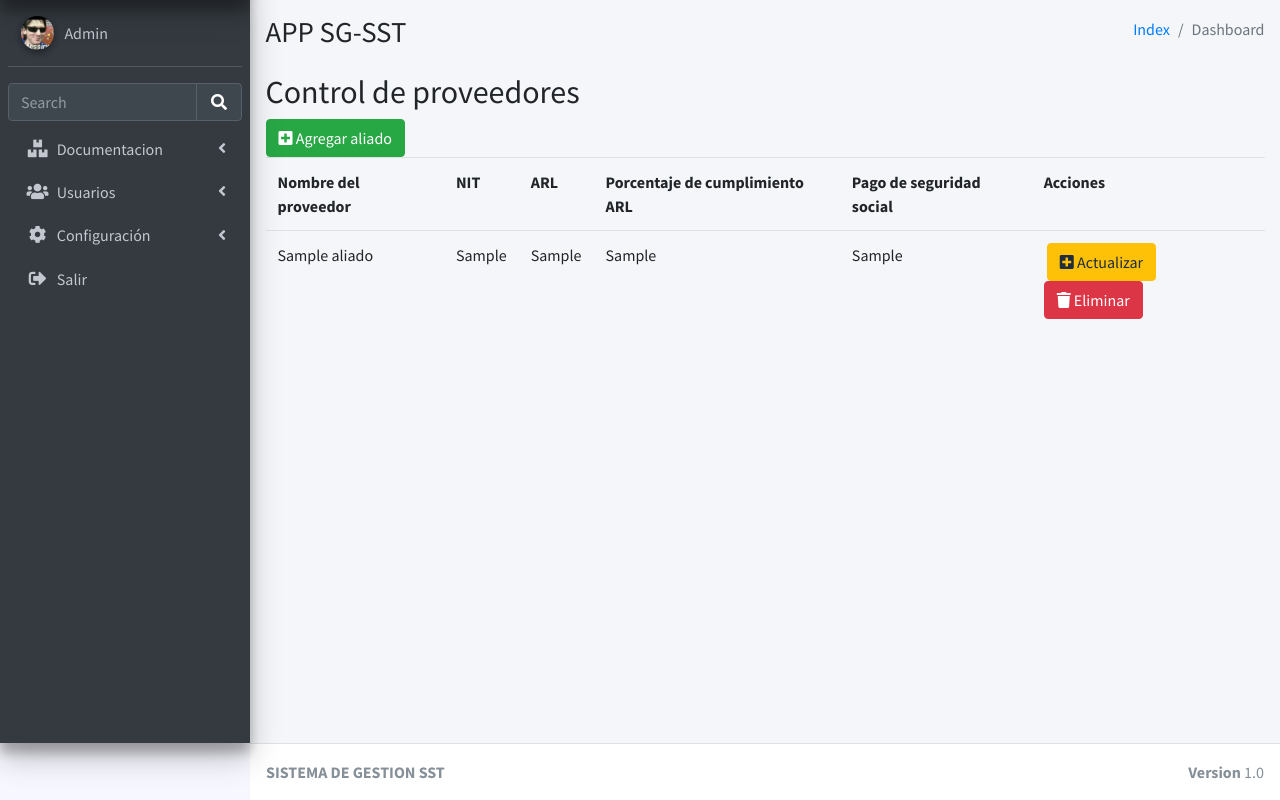
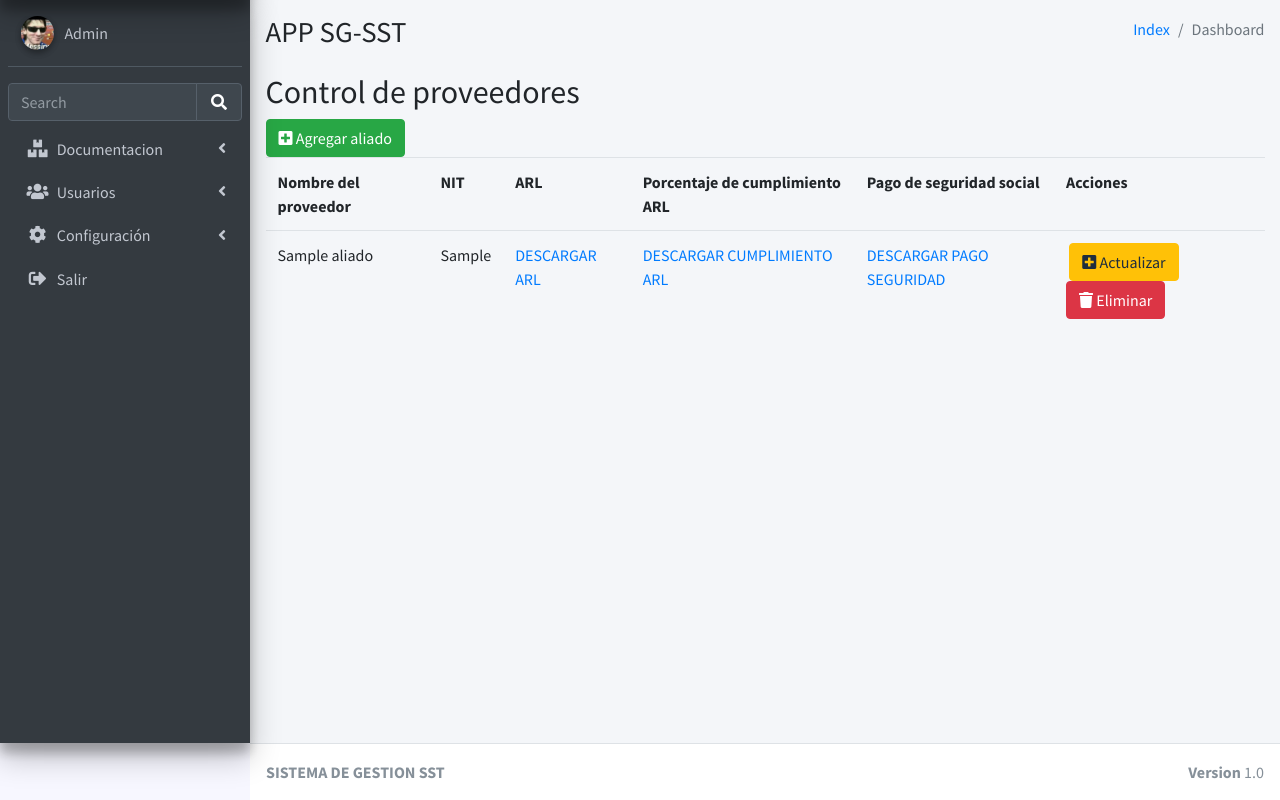
Before and after one commit to docenteedwin/sg-sst, a Django app: page /aliados in a window 1280 px wide. Shown: the part 57-857 px from the top of the page. Run offline with Django 3.2, Linux system fonts and the light colour scheme; tables that the repository leaves empty hold one stand-in row (values such as "Sample post"); some libraries are stand-ins or nearby versions.

Commit message:
Actualizacion gitignore y aliados - Sebastian

```diff
--- a/APP_SG_SST/sst/models.py
+++ b/APP_SG_SST/sst/models.py
@@ -93,3 +93,8 @@ class aliado(models.Model):
 
     def __str__(self):
         return self.name
+
+class documento(models.Model):
+    title = models.CharField(max_length = 200)
+    uploadedFile = models.FileField(upload_to = "media/")
+    dateTimeOfUpload = models.DateTimeField(auto_now = True)
--- a/APP_SG_SST/sst/templates/sst/listado_aliados.html
+++ b/APP_SG_SST/sst/templates/sst/listado_aliados.html
@@ -40,9 +40,9 @@
             <tr>
                 <td>{{aliado.name}}</td>
                 <td>{{aliado.nit}}</td>
-                <td>{{aliado.arl}}</td>
-                <td>{{aliado.cumplimiento_arl}}</td>
-                <td>{{aliado.pago_seguridad_social}}</td>
+                <td><a href="{{aliado.arl}}">DESCARGAR ARL</a></td>
+                <td><a href="{{aliado.cumplimiento_arl}}">DESCARGAR CUMPLIMIENTO ARL</a></td>
+                <td><a href="{{aliado.pago_seguridad_social}}">DESCARGAR PAGO SEGURIDAD</a></td>
                 <td>
 
                   <div class="btn-group" role="group" aria-label="btn"></div>
--- a/APP_SG_SST/sst/urls.py
+++ b/APP_SG_SST/sst/urls.py
@@ -22,10 +22,14 @@ urlpatterns = [
 
     # DOCUMENTACION
     path('compromisos', views.formulario_compromisos, name='configuracion_empresa'),
+    path('riesgos', views.formulario_riesgos, name='riesgos'),
+    path('plan_emergencia', views.formulario_plan_emergencia, name='plan_emergencia'),
+
+    # ALIADOS
+
     path('aliados', views.listado_aliados, name='aliados'),
     path('formulario_aliados/<int:id>', views.formulario_aliados, name='formulario_aliados'),
-    path('riesgos', views.formulario_riesgos, name='riesgos'),
-    path('plan_emergencia', views.formulario_plan_emergencia, name='plan_emergencia'),
+    path('agregar_aliados', views.agregar_aliados, name='agregar_aliados'),
 
     # USUARIOS
 
--- a/APP_SG_SST/sst/views.py
+++ b/APP_SG_SST/sst/views.py
@@ -1,4 +1,5 @@
 from django.shortcuts import render, redirect
+from django.core.files.storage import FileSystemStorage
 from .models import *
 
 # Create your views here.
@@ -38,7 +39,10 @@ def acceder(request):
 
 # DOCUMENTACION
 
-def formulario_encargado(request):
+def formulario_riesgos(request):
+    pass
+
+def formulario_plan_emergencia(request):
     pass
 
 def listado_empresa(request):
@@ -106,11 +110,61 @@ def formulario_aliados(request, id):
 
         return render(request, 'sst/formulario_aliados.html', variables_plantilla)
 
-def formulario_riesgos(request):
-    pass
+def agregar_aliados(request):
+    if request.POST['id'] == '0':
+        print("Nueva")
 
-def formulario_plan_emergencia(request):
-    pass
+        # CARGA DE ARCHIVOS
+        arl_file = request.FILES['arl']
+        fs = FileSystemStorage()
+        filename = fs.save(arl_file.name, arl_file)
+        uploaded_file_url_arl = fs.url(filename)
+
+        cumplimiento_file = request.FILES['cumplimiento_arl']
+        fs = FileSystemStorage()
+        filename = fs.save(cumplimiento_file.name, cumplimiento_file)
+        uploaded_file_url_cumplimiento = fs.url(filename)
+
+        pago_file = request.FILES['pago_seguridad_social']
+        fs = FileSystemStorage()
+        filename = fs.save(pago_file.name, pago_file)
+        uploaded_file_url_pago = fs.url(filename)
+
+        nuevo_aliado = aliado(name=request.POST['name'], nit=request.POST['nit'], arl=uploaded_file_url_arl, cumplimiento_arl=uploaded_file_url_cumplimiento, pago_seguridad_social=uploaded_file_url_pago)
+        nuevo_aliado.save()
+
+    else:
+        print("Actualiza")
+        data_aliado = aliado.objects.get(id=request.POST['id'])
+
+        arl_file = request.FILES['arl']
+        fs = FileSystemStorage()
+        filename = fs.save(arl_file.name, arl_file)
+        uploaded_file_url_arl = fs.url(filename)
+
+        cumplimiento_file = request.FILES['cumplimiento_arl']
+        fs = FileSystemStorage()
+        filename = fs.save(cumplimiento_file.name, cumplimiento_file)
+        uploaded_file_url_cumplimiento = fs.url(filename)
+
+        pago_file = request.FILES['pago_seguridad_social']
+        fs = FileSystemStorage()
+        filename = fs.save(pago_file.name, pago_file)
+        uploaded_file_url_pago = fs.url(filename)
+
+        data_aliado.name = request.POST['name']
+        data_aliado.nit = request.POST['nit']
+        data_aliado.arl = request.POST['arl']
+        data_aliado.pago_seguridad_social = request.POST['pago_seguridad_social']
+        data_aliado.seguridad_producto = request.POST['seguridad_producto']
+        data_aliado.cumplimiento_arl = request.POST['cumplimiento_arl']
+        data_aliado.save()
+
+
+    aliados = aliado.objects.all()
+
+    return redirect('/aliados')
+
 
 # USUARIOS
 
```
Also changed, not shown: APP_SG_SST/APP_SG_SST/settings.py (+18 -15 lines), APP_SG_SST/sst/templates/sst/formulario_aliados.html (+4 -4 lines), APP_SG_SST/db.sqlite3 (deleted), APP_SG_SST/sst/migrations/0001_initial.py, APP_SG_SST/sst/migrations/0002_documento.py (added), 7 other files.
